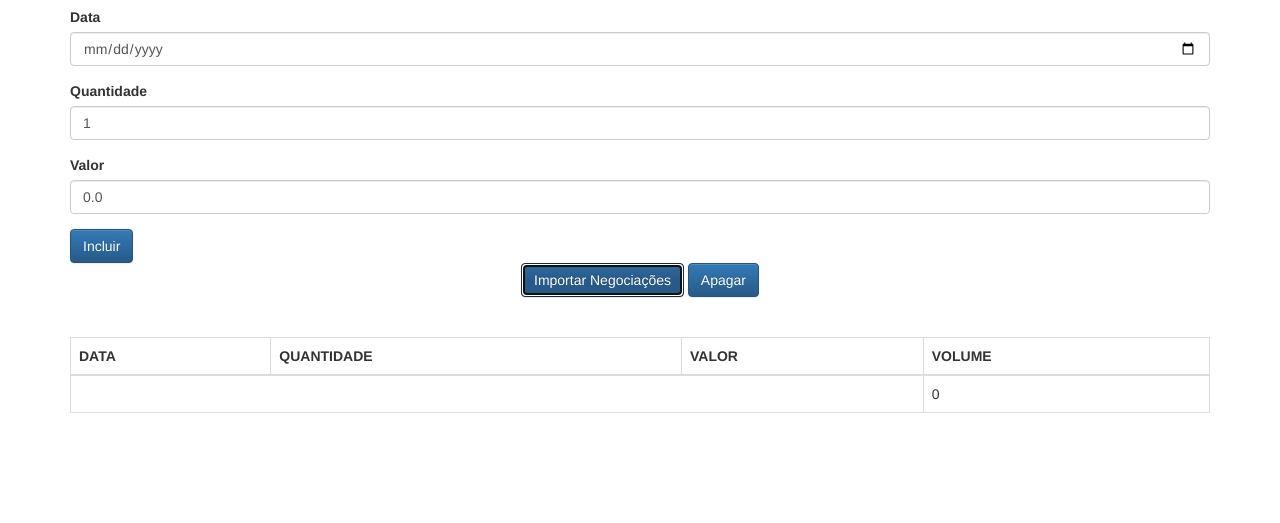
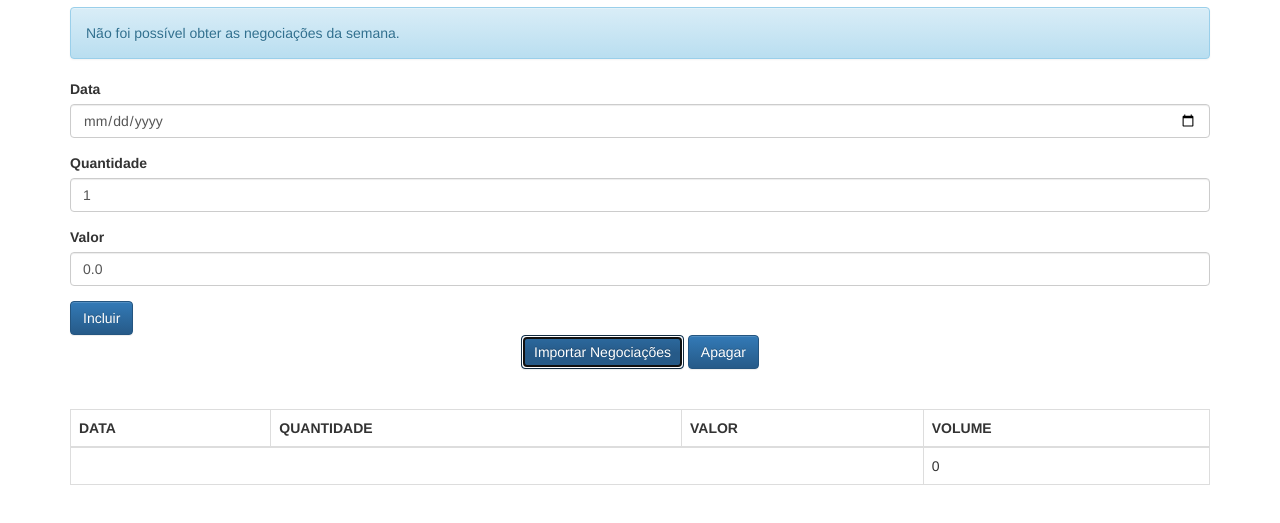
Before and after one commit to devfabiorm/JavaScript-Advanced, a plain HTML site: page aluraframe/client/index.html in a window 1280 px wide. Both pictures are taken after a click on the button "Importar Negociações". Shown: the part 63-586 px from the top of the page. Drawn offline with Linux system fonts and the light colour scheme; no server answers; files whose address does not match are found by name.

Commit message:
Implementando promises para lidar com Callback Hell da Pyramid of Doom

```diff
--- a/aluraframe/client/index.html
+++ b/aluraframe/client/index.html
@@ -56,6 +56,7 @@
     <script src="js/app/services/ProxyFactory.js"></script>
     <script src="js/app/helpers/Bind.js"></script>
     <script src="js/app/services/NegociacaoService.js"></script>
+    <script src="js/app/services/HttpService.js"></script>
     <script>
         let negociacaoController = new NegociacaoController();
     </script>
--- a/aluraframe/client/js/app/controllers/NegociacaoController.js
+++ b/aluraframe/client/js/app/controllers/NegociacaoController.js
@@ -33,17 +33,17 @@ class NegociacaoController {
 
         let service = new NegociacaoService();
 
-        service.obterNegociacoesDaSemana((erro, negociacoes) => {
+       Promise.all([
+        service.obterNegociacoesDaSemana(),
+        service.obterNegociacoesDaSemanaAnterior(),
+        service.obterNegociacoesDaSemanaRetrasada()
+       ])
+       .then(negociacoes => {negociacoes.reduce((arrayAchatado, array) => arrayAchatado.concat(array), [])
+       .forEach(negociacao => this._listaNegociacoes.adiciona(negociacao));
 
-            if(erro){
-
-                this.mensagem.texto = erro;
-                return;
-            }
-
-            negociacoes.forEach(negociacao => this._listaNegociacoes.adiciona(negociacao));
-            this._mensagem.texto = "Negociações importadas com sucesso.";
-        });
+        this._mensagem.texto = "Negociações importadas com sucesso."
+        })
+       .catch(erro => this._mensagem.texto = erro);
     }
 
     _criaNegociacao() {
--- /dev/null
+++ b/aluraframe/client/js/app/services/HttpService.js
@@ -0,0 +1,27 @@
+class HttpService {
+
+    get(url) {
+
+        return new Promise((resolve, reject) => {
+
+            let xhr = new XMLHttpRequest();
+
+            xhr.open("GET", url);
+
+            xhr.onreadystatechange = () => {
+
+                if(xhr.readyState == 4){
+
+                    if(xhr.status == 200){
+                        resolve(JSON.parse(xhr.responseText));
+                    }else{
+                        reject(xhr.responseText);
+                    }
+                }
+            }
+
+            xhr.send();
+
+        });
+    }
+}
--- a/aluraframe/client/js/app/services/NegociacaoService.js
+++ b/aluraframe/client/js/app/services/NegociacaoService.js
@@ -1,24 +1,42 @@
 class NegociacaoService {
 
-    obterNegociacoesDaSemana(cb){
+    constructor(){
 
-        let xhr = new XMLHttpRequest();
+        this._http = new HttpService();
+    }
+    obterNegociacoesDaSemana() {
 
-        xhr.open("GET", "negociacoes/semana");
+        return new Promise((resolve, reject) => {
 
-        xhr.onreadystatechange = () => {
+            this._http.get("negociacoes/semana")
+            .then(objetos => resolve(objetos.map(objeto => new Negociacao(new Date(objeto.data), objeto.quantidade, objeto.valor))))
+            .catch(erro => {console.log(erro);
+            reject("Não foi possível obter as negociações da semana.")
+            });
+        });
+    }
 
-            if(xhr.readyState == 4){
-                if(xhr.status == 200){
-                    console.log("Negociações obtidas com sucesso");
-                    cb(null, JSON.parse(xhr.responseText).map(objeto => new Negociacao(new Date(objeto.data), objeto.quantidade, objeto.valor)));
-                }else{
-                    cb("Não foi possível obter as negociações", null);
-                    console.log(xhr.responseText);
-                }
-            }
-        };
+    obterNegociacoesDaSemanaAnterior() {
 
-        xhr.send();
+       return new Promise((resolve, reject) => {
+
+        this._http.get("negociacoes/anterior")
+        .then(objetos => resolve(objetos.map(objeto => new Negociacao(new Date(objeto.data), objeto.quantidade, objeto.valor))))
+        .catch(erro => {console.log(erro);
+        reject("Não foi possível obter as negociações da semana anterior.")
+        });
+       });
+    }
+
+    obterNegociacoesDaSemanaRetrasada() {
+
+        return new Promise((resolve, reject) => {
+
+            this._http.get("negociacoes/retrasada")
+            .then(objetos => resolve(objetos.map(objeto => new Negociacao(new Date(objeto.data), objeto.quantidade, objeto.valor))))
+            .catch(erro => {console.log(erro);
+            reject("Não foi possível obter as negociações da semana retrasada.")
+            });
+        });
     }
 }
```
